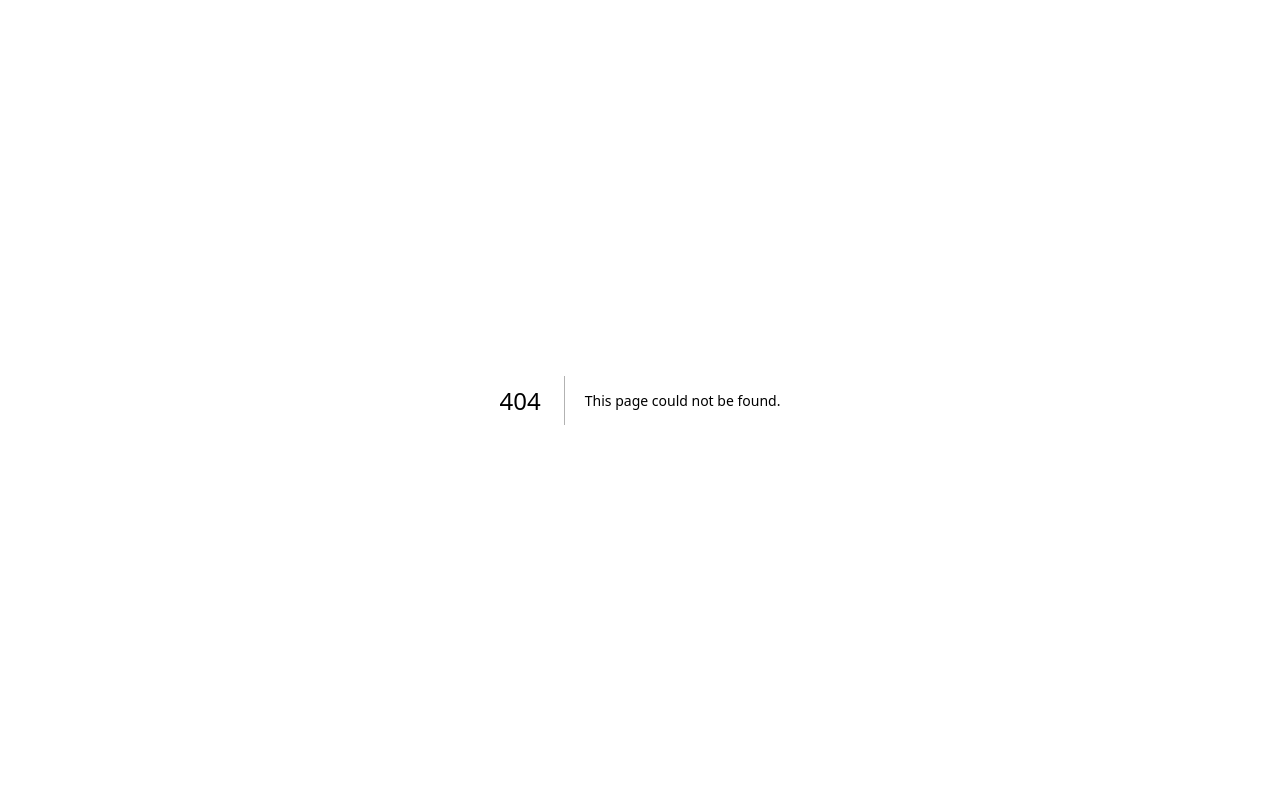
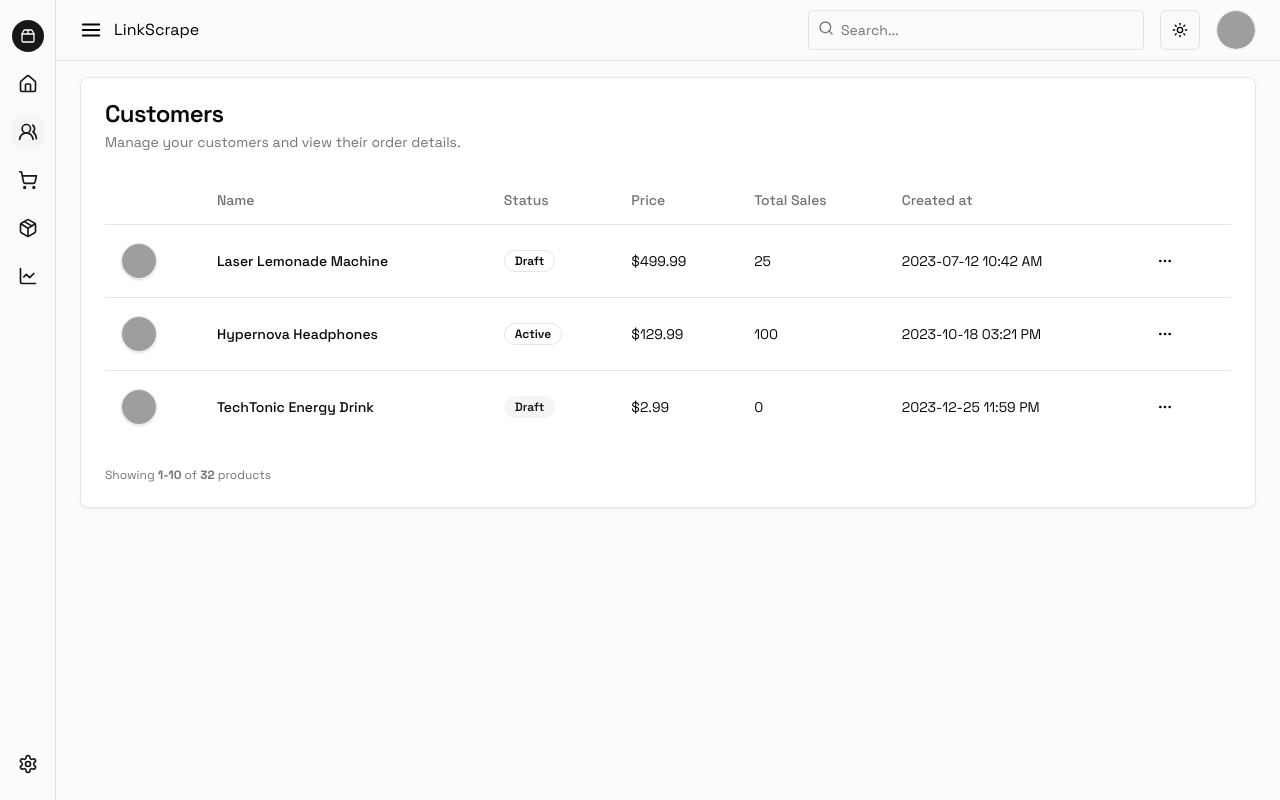
Before and after one commit to lonie12/link_scrape_dashboard, a Next.js app: page /dashboard/customers in a window 1280 px wide. Before the commit this address had no page. Built offline with nearby package versions, Linux system fonts and the light colour scheme; grey boxes are pictures that could not be loaded.

Commit message:
fix: middleware redirection

```diff
--- /dev/null
+++ b/app/dashboard/customers/page.tsx
@@ -0,0 +1,118 @@
+import {
+  Table,
+  TableBody,
+  TableCell,
+  TableHead,
+  TableHeader,
+  TableRow,
+} from "@/components/ui/table";
+import { Avatar, AvatarFallback, AvatarImage } from "@/components/ui/avatar";
+import { Badge } from "@/components/ui/badge";
+import {
+  Card,
+  CardContent,
+  CardDescription,
+  CardFooter,
+  CardHeader,
+  CardTitle,
+} from "@/components/ui/card";
+import { userProfile } from "@/helpers/constants";
+import { CustomTableRow } from "@/components/app/table/table-row";
+
+export default function CustomerPage() {
+  return (
+    <Card x-chunk="dashboard-06-chunk-0">
+      <CardHeader>
+        <CardTitle>Customers</CardTitle>
+        <CardDescription>
+          Manage your customers and view their order details.
+        </CardDescription>
+      </CardHeader>
+      <CardContent>
+        <Table>
+          <TableHeader>
+            <TableRow>
+              <TableHead className="hidden sm:table-cell">
+                <span className="sr-only">Image</span>
+              </TableHead>
+              <TableHead>Name</TableHead>
+              <TableHead>Status</TableHead>
+              <TableHead className="hidden md:table-cell">Price</TableHead>
+              <TableHead className="hidden md:table-cell">
+                Total Sales
+              </TableHead>
+              <TableHead className="hidden md:table-cell">Created at</TableHead>
+              <TableHead>
+                <span className="sr-only">Actions</span>
+              </TableHead>
+            </TableRow>
+          </TableHeader>
+          <TableBody>
+            <CustomTableRow>
+              <TableCell className="hidden sm:table-cell">
+                <Avatar className="hidden h-9 w-9 sm:flex">
+                  <AvatarImage src={userProfile} alt="Avatar" />
+                  <AvatarFallback>OM</AvatarFallback>
+                </Avatar>
+              </TableCell>
+              <TableCell className="font-medium">
+                Laser Lemonade Machine
+              </TableCell>
+              <TableCell>
+                <Badge variant="outline">Draft</Badge>
+              </TableCell>
+              <TableCell className="hidden md:table-cell">$499.99</TableCell>
+              <TableCell className="hidden md:table-cell">25</TableCell>
+              <TableCell className="hidden md:table-cell">
+                2023-07-12 10:42 AM
+              </TableCell>
+            </CustomTableRow>
+            <CustomTableRow>
+              <TableCell className="hidden sm:table-cell">
+                <Avatar className="hidden h-9 w-9 sm:flex">
+                  <AvatarImage src={userProfile} alt="Avatar" />
+                  <AvatarFallback>OM</AvatarFallback>
+                </Avatar>
+              </TableCell>
+              <TableCell className="font-medium">
+                Hypernova Headphones
+              </TableCell>
+              <TableCell>
+                <Badge variant="outline">Active</Badge>
+              </TableCell>
+              <TableCell className="hidden md:table-cell">$129.99</TableCell>
+              <TableCell className="hidden md:table-cell">100</TableCell>
+              <TableCell className="hidden md:table-cell">
+                2023-10-18 03:21 PM
+              </TableCell>
+            </CustomTableRow>
+            <CustomTableRow>
+              <TableCell className="hidden sm:table-cell">
+                <Avatar className="hidden h-9 w-9 sm:flex">
+                  <AvatarImage src={userProfile} alt="Avatar" />
+                  <AvatarFallback>OM</AvatarFallback>
+                </Avatar>
+              </TableCell>
+              <TableCell className="font-medium">
+                TechTonic Energy Drink
+              </TableCell>
+              <TableCell>
+                <Badge variant="secondary">Draft</Badge>
+              </TableCell>
+              <TableCell className="hidden md:table-cell">$2.99</TableCell>
+              <TableCell className="hidden md:table-cell">0</TableCell>
+              <TableCell className="hidden md:table-cell">
+                2023-12-25 11:59 PM
+              </TableCell>
+            </CustomTableRow>
+          </TableBody>
+        </Table>
+      </CardContent>
+      <CardFooter>
+        <div className="text-xs text-muted-foreground">
+          Showing <strong>1-10</strong> of <strong>32</strong> products
+        </div>
+      </CardFooter>
+    </Card>
+  );
+}
--- a/components/app/header.tsx
+++ b/components/app/header.tsx
@@ -26,13 +26,13 @@ import {
 } from "@/components/ui/dropdown-menu";
 import { Sheet, SheetContent, SheetTrigger } from "@/components/ui/sheet";
 import { Input } from "../ui/input";
-import { useRouter } from "next/navigation";
 import { useTheme } from "next-themes";
 import { userProfile } from "@/helpers/constants";
+import { signOut } from "next-auth/react";
 
 export default function Header() {
   const { setTheme } = useTheme();
-  const router = useRouter();
+  // const router = useRouter();
 
   return (
     <header className="top-0 z-30 flex h-14 items-center gap-4 bg-background px-4 sm:static sm:h-auto sm:bg-transparent sm:py-[10px] sm:px-6 border-b">
@@ -144,7 +144,7 @@ export default function Header() {
           <DropdownMenuItem>Settings</DropdownMenuItem>
           <DropdownMenuItem>Support</DropdownMenuItem>
           <DropdownMenuSeparator />
-          <DropdownMenuItem onClick={() => router.push("/auth/signin")}>
+          <DropdownMenuItem onClick={() => signOut()}>
             <LogOut /> Logout
           </DropdownMenuItem>
         </DropdownMenuContent>
--- a/components/app/sidebar/sidebar-item.tsx
+++ b/components/app/sidebar/sidebar-item.tsx
@@ -11,25 +11,30 @@ import { PropsWithChildren } from "react";
 
 type SidebarItemProps = PropsWithChildren & {
   path: string;
+  title: string;
 };
 
-export default function SidebarItem({ path, children }: SidebarItemProps) {
+export default function SidebarItem({
+  title,
+  path,
+  children,
+}: SidebarItemProps) {
   const pathname = usePathname();
-  const active = pathname === `/dashboard${path}`;
+  const active = pathname == `/dashboard${path}`;
 
   return (
     <Tooltip>
       <TooltipTrigger asChild>
         <Link
-          href="#"
-          className={`flex h-9 w-9 items-center justify-center rounded-lg ${
+          href={`/dashboard${path}`}
+          className={`flex flex-col h-9 w-9 items-center justify-center rounded-lg ${
             active ? "bg-accent" : ""
           } text-accent-foreground transition-colors hover:text-foreground md:h-8 md:w-8`}
         >
           {children}
         </Link>
       </TooltipTrigger>
-      <TooltipContent side="right">Orders</TooltipContent>
+      <TooltipContent side="right">{title}</TooltipContent>
     </Tooltip>
   );
 }
--- a/components/app/sidebar/sidebar.tsx
+++ b/components/app/sidebar/sidebar.tsx
@@ -21,39 +21,29 @@ export default function Sidebar() {
           <Package2 className="h-4 w-4 transition-all group-hover:scale-110" />
           <span className="sr-only">Acme Inc</span>
         </Link>
-        <SidebarItem path="/dashboard">
+        <SidebarItem path="" title="Dashboard">
           <Home className="h-5 w-5" />
           <span className="sr-only">Dashboard</span>
         </SidebarItem>
-        <SidebarItem path="/dashboard/orders">
+        <SidebarItem path="/customers" title="Customers">
+          <Users2 className="h-5 w-5" />
+          <span className="sr-only">Customers</span>
+        </SidebarItem>
+        <SidebarItem path="/orders" title="Orders">
           <ShoppingCart className="h-5 w-5" />
           <span className="sr-only">Orders</span>
         </SidebarItem>
-        <SidebarItem path="/dashboard/products">
+        <SidebarItem path="/products" title="Products">
           <Package className="h-5 w-5" />
           <span className="sr-only">Products</span>
         </SidebarItem>
-        <SidebarItem path="/dashboard/products">
-          <Users2 className="h-5 w-5" />
-          <span className="sr-only">Customers</span>
-        </SidebarItem>
-        <SidebarItem path="/dashboard/analytics">
+        <SidebarItem path="/analytics" title="Analytics">
           <LineChart className="h-5 w-5" />
           <span className="sr-only">Analytics</span>
         </SidebarItem>
-        {/* <Tooltip>
-          <TooltipTrigger asChild>
-            <Link
-              href="#"
-              className="flex h-9 w-9 items-center justify-center rounded-lg text-muted-foreground transition-colors hover:text-foreground md:h-8 md:w-8"
-            >
-            </Link>
-          </TooltipTrigger>
-          <TooltipContent side="right">Analytics</TooltipContent>
-        </Tooltip> */}
       </nav>
       <nav className="mt-auto flex flex-col items-center gap-4 px-2 sm:py-5">
-        <SidebarItem path="/dashboard/settings">
+        <SidebarItem path="/dashboard/settings" title="Settings">
           <Settings className="h-5 w-5" />
           <span className="sr-only">Settings</span>
         </SidebarItem>
--- /dev/null
+++ b/components/app/table/table-row.tsx
@@ -0,0 +1,38 @@
+import { TableCell, TableRow } from "@/components/ui/table";
+import {
+  DropdownMenu,
+  DropdownMenuContent,
+  DropdownMenuItem,
+  DropdownMenuLabel,
+  DropdownMenuTrigger,
+} from "@/components/ui/dropdown-menu";
+import { MoreHorizontal, PenBox, Trash } from "lucide-react";
+import { Button } from "@/components/ui/button";
+import { PropsWithChildren } from "react";
+
+export const CustomTableRow = ({ children }: PropsWithChildren) => {
+  return (
+    <TableRow>
+      {children}
+      <TableCell>
+        <DropdownMenu>
+          <DropdownMenuTrigger asChild>
+            <Button aria-haspopup="true" size="icon" variant="ghost">
+              <MoreHorizontal className="h-4 w-4" />
+              <span className="sr-only">Toggle menu</span>
+            </Button>
+          </DropdownMenuTrigger>
+          <DropdownMenuContent align="end">
+            <DropdownMenuLabel>Actions</DropdownMenuLabel>
+            <DropdownMenuItem>
+              <PenBox /> Edit
+            </DropdownMenuItem>
+            <DropdownMenuItem>
+              <Trash /> Delete
+            </DropdownMenuItem>
+          </DropdownMenuContent>
+        </DropdownMenu>
+      </TableCell>
+    </TableRow>
+  );
+};
--- a/middleware.ts
+++ b/middleware.ts
@@ -6,7 +6,7 @@ export async function middleware(req: NextRequest) {
   const token = await getToken({ req, secret: process.env.NEXTAUTH_SECRET });
 
   if (!token) {
-    const loginUrl = new URL("/auth/login", req.url);
+    const loginUrl = new URL("/auth/signin", req.url);
     return NextResponse.redirect(loginUrl);
   }
 
```
